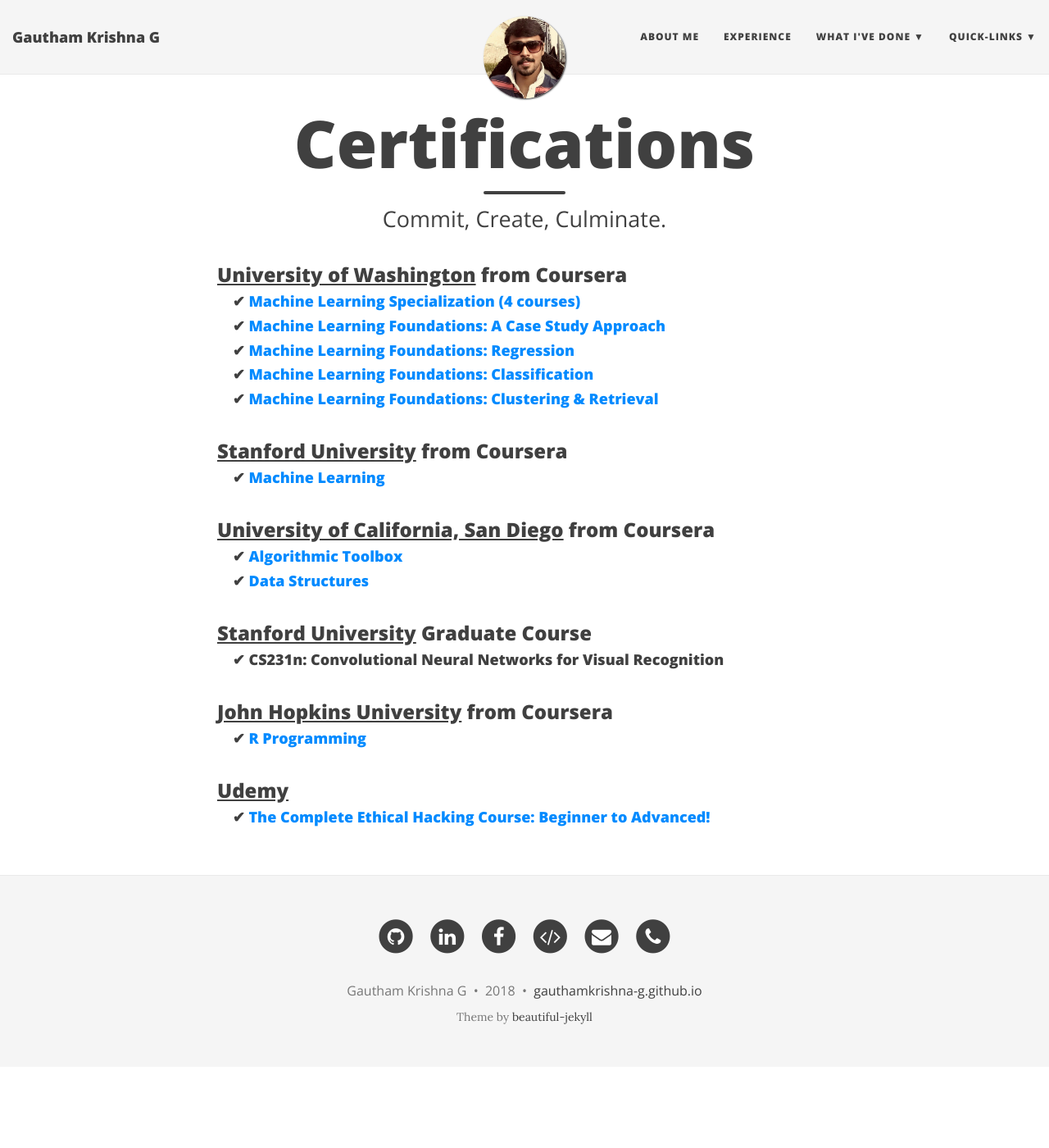
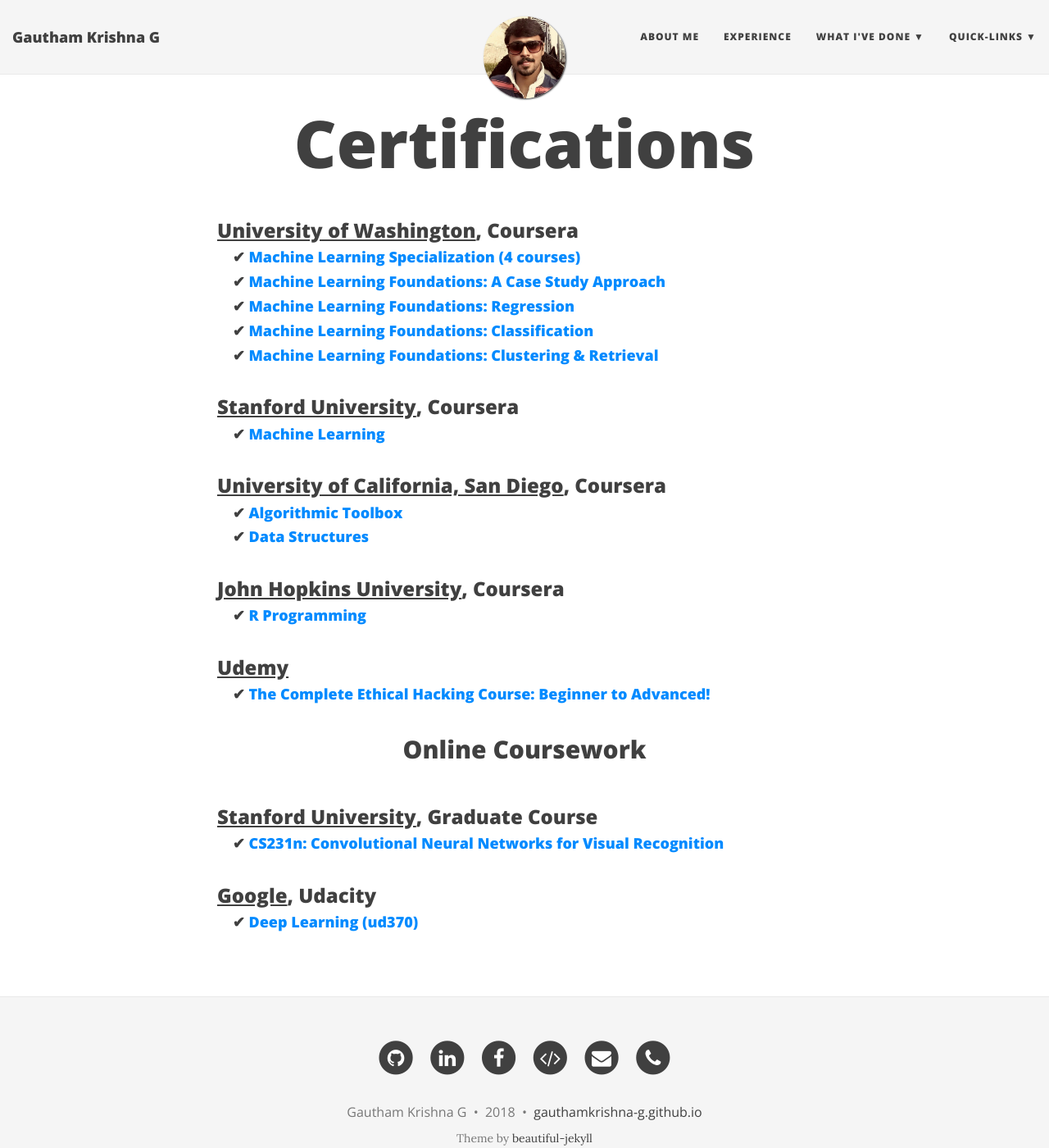
Before and after one commit to gauthamkrishna-g/gauthamkrishna-g.github.io, a Jekyll site: the page built from certifications.md, in a window 1280 px wide and 1400 px high. Shown: the whole window at 82% size. Built offline with Jekyll 4.4.1, drawn with Linux system fonts in a browser that asks for light colours; nearby versions of some CDN libraries.

Commit message:
Website changes

```diff
--- a/_config.yml
+++ b/_config.yml
@@ -26,12 +26,12 @@
   About Me: "aboutme"
   Experience: "experience"
   What I've Done:
-    - Research: "research"
+    - Publications: "publications"
     - Projects: "projects"
     - Certifications: "certifications"
   Quick-Links:
     - Résumé: "Resume_Gautham.pdf"
-    - Contact: "aboutme#contactme"
+    - Contact Me: "aboutme#contactme"
 
 # Image to show in the navigation bar - image must be a square (width = height)
 # Remove this parameter if you don't want an image in the navbar
--- a/certifications.md
+++ b/certifications.md
@@ -1,28 +1,33 @@
 ---
 layout: page
 title: Certifications
-subtitle: "Commit, Create, Culminate."
+#subtitle: "Commit, Create, Culminate."
 ---
 
-### <u>University of Washington</u> from Coursera<br>
+### <u>University of Washington</u>, Coursera<br>
 #### &nbsp;&nbsp;&nbsp;&nbsp;✔ [Machine Learning Specialization (4 courses)](https://www.coursera.org/account/accomplishments/specialization/certificate/DSAS23JZKGG6)
 #### &nbsp;&nbsp;&nbsp;&nbsp;✔ [Machine Learning Foundations: A Case Study Approach](https://www.coursera.org/account/accomplishments/certificate/KBN26TGYRFS2)
 #### &nbsp;&nbsp;&nbsp;&nbsp;✔ [Machine Learning Foundations: Regression](https://www.coursera.org/account/accomplishments/certificate/6MD63T837DRW)
 #### &nbsp;&nbsp;&nbsp;&nbsp;✔ [Machine Learning Foundations: Classification](https://www.coursera.org/account/accomplishments/certificate/6WG9X8M3XDCD)
 #### &nbsp;&nbsp;&nbsp;&nbsp;✔ [Machine Learning Foundations: Clustering & Retrieval](https://www.coursera.org/account/accomplishments/certificate/MM93FX3USFY3)<br><br>
 
-### <u>Stanford University</u> from Coursera
+### <u>Stanford University</u>, Coursera
 #### &nbsp;&nbsp;&nbsp;&nbsp;✔ [Machine Learning](https://www.coursera.org/account/accomplishments/certificate/JCU22MWZSVHS)<br><br>
 
-### <u>University of California, San Diego</u> from Coursera
+### <u>University of California, San Diego</u>, Coursera
 #### &nbsp;&nbsp;&nbsp;&nbsp;✔ [Algorithmic Toolbox](https://www.coursera.org/account/accomplishments/certificate/DEUBHDVKGD3A)
 #### &nbsp;&nbsp;&nbsp;&nbsp;✔ [Data Structures](https://www.coursera.org/account/accomplishments/certificate/NULMGEKZ5CSY)<br><br>
 
-### <u>Stanford University</u> Graduate Course
-#### &nbsp;&nbsp;&nbsp;&nbsp;✔ CS231n: Convolutional Neural Networks for Visual Recognition<br><br>
-
-### <u>John Hopkins University</u> from Coursera
+### <u>John Hopkins University</u>, Coursera
 #### &nbsp;&nbsp;&nbsp;&nbsp;✔ [R Programming](https://www.coursera.org/account/accomplishments/certificate/Y69XRGC2M35V)<br><br>
 
 ### <u>Udemy</u>
-#### &nbsp;&nbsp;&nbsp;&nbsp;✔ [The Complete Ethical Hacking Course: Beginner to Advanced!](https://www.udemy.com/certificate/UC-ZJTYGNIY/)
+#### &nbsp;&nbsp;&nbsp;&nbsp;✔ [The Complete Ethical Hacking Course: Beginner to Advanced!](https://www.udemy.com/certificate/UC-ZJTYGNIY/)<br><br>
+
+## <center>Online Coursework</center><br>
+
+### <u>Stanford University</u>, Graduate Course
+#### &nbsp;&nbsp;&nbsp;&nbsp;✔ [CS231n: Convolutional Neural Networks for Visual Recognition](http://cs231n.stanford.edu/index.html)<br><br>
+
+### <u>Google</u>, Udacity
+#### &nbsp;&nbsp;&nbsp;&nbsp;✔ [Deep Learning (ud370)](https://in.udacity.com/course/deep-learning--ud730)<br><br>
```
Also changed, not shown: aboutme.md (+3 -3 lines), experience.md (+1 -1 lines), projects.md (+7 -7 lines), publications.md (renamed from research.md, +5 -5 lines), 20 other files.
